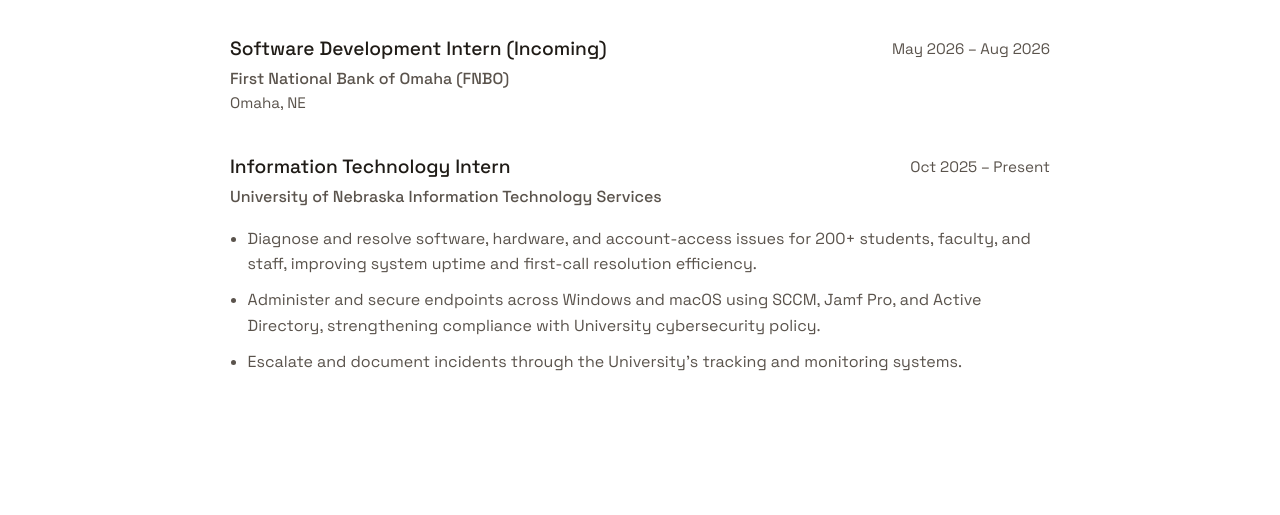
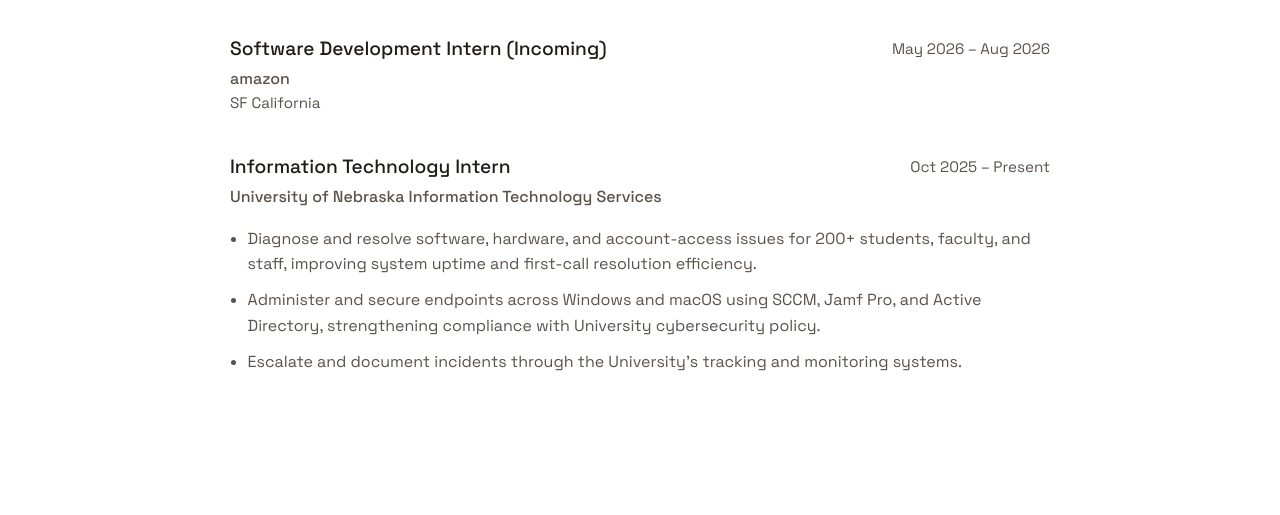
Before and after one commit to defimal/My_portfolio, a plain HTML site: page pages/about.html in a window 1280 px wide. Shown: the part 207-722 px from the top of the page. Drawn offline with nearby package versions, Linux system fonts and the light colour scheme.

Commit message:
Update internship details to reflect new company

```diff
--- a/pages/about.html
+++ b/pages/about.html
@@ -33,8 +33,8 @@
         <div class="experience-header">
           <div>
             <h2>Software Development Intern (Incoming)</h2>
-            <div class="experience-company">First National Bank of Omaha (FNBO)</div>
-            <div class="experience-location">Omaha, NE</div>
+            <div class="experience-company">amazon</div>
+            <div class="experience-location">SF California</div>
           </div>
           <div class="experience-dates">May 2026 – Aug 2026</div>
         </div>
```
